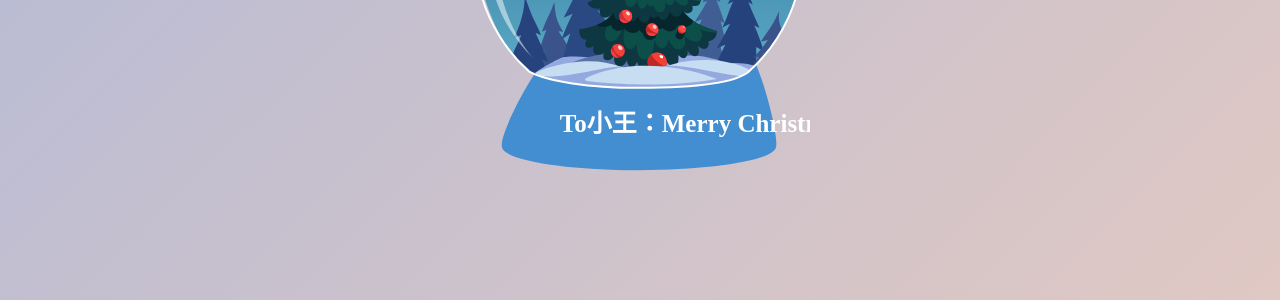
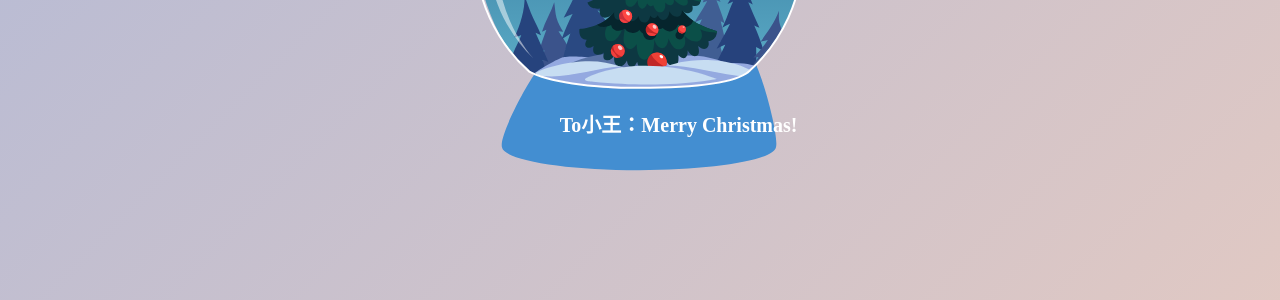
Before and after one commit to wbazmy/wbazmy.github.io, a Jekyll site: the page MerryChristmas.html, which Jekyll copies as it is, in a window 1280 px wide. Shown: the part 276-576 px from the top of the page. Built offline with Jekyll 4.4.1, drawn with Linux system fonts in a browser that asks for light colours.

Commit message:
Update MerryChristmas.html

```diff
--- a/MerryChristmas.html
+++ b/MerryChristmas.html
@@ -296,7 +296,7 @@
                     <path fill="#FFF" fill-opacity=".5"
                         d="M27.4 186.428c0-83.668 67.827-151.496 151.497-151.496 40.998 0 78.186 16.292 105.461 42.748-27.79-32.613-69.155-53.305-115.357-53.305-83.67 0-151.497 67.828-151.497 151.496 0 42.671 17.647 81.214 46.036 108.749-22.532-26.446-36.14-60.726-36.14-98.192z" />
                     <text transform="matrix(1 0 0 1 89.8706 358)" fill="#FFFFFF" font-family="'Mountains of Christmas' "
-                        font-size="25" font-weight="bold">
+                        font-size="20" font-weight="bold">
                         To小王：Merry Christmas!
                     </text>
                 </g>
```
